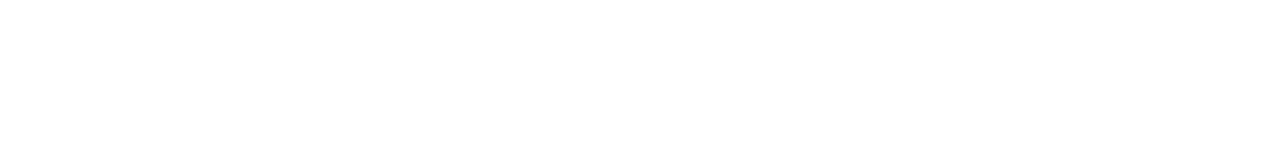
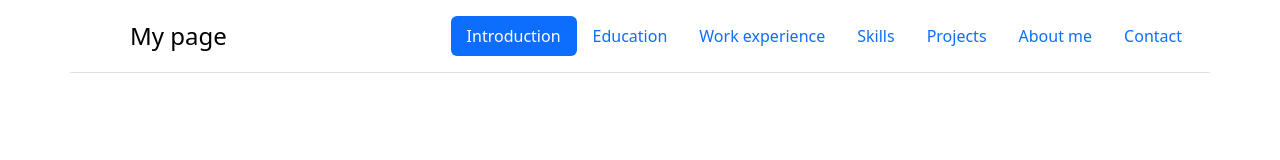
Before and after one commit to BobliHH/personal_site, a plain HTML site: page index.html in a window 1280 px wide. Drawn offline with nearby package versions, Linux system fonts and the light colour scheme.

Commit message:
added some images and started on header

```diff
--- a/index.html
+++ b/index.html
@@ -13,6 +13,35 @@
     <link rel="stylesheet" href="./styles.css" />
   </head>
   <body>
+    <header
+      class="container d-flex flex-wrap justify-content-center py-3 mb-4 border-bottom"
+    >
+      <a
+        href="/"
+        class="d-flex align-items-center mb-3 mb-md-0 me-md-auto link-body-emphasis text-decoration-none"
+      >
+        <svg class="bi me-2" width="40" height="32">
+          <use xlink:href="#bootstrap"></use>
+        </svg>
+        <span class="fs-4">My page</span>
+      </a>
+
+      <ul class="nav nav-pills">
+        <li class="nav-item">
+          <a href="#" class="nav-link active" aria-current="page"
+            >Introduction
+          </a>
+        </li>
+        <li class="nav-item"><a href="#" class="nav-link">Education </a></li>
+        <li class="nav-item">
+          <a href="#" class="nav-link">Work experience</a>
+        </li>
+        <li class="nav-item"><a href="#" class="nav-link">Skills</a></li>
+        <li class="nav-item"><a href="#" class="nav-link">Projects</a></li>
+        <li class="nav-item"><a href="#" class="nav-link">About me</a></li>
+        <li class="nav-item"><a href="#" class="nav-link">Contact</a></li>
+      </ul>
+    </header>
 
     <script
       src="https://cdn.jsdelivr.net/npm/bootstrap@5.3.2/dist/js/bootstrap.bundle.min.js"
```
Also changed, not shown: img/1.jpg (added), img/2.jpg (added), img/3.jpg (added), img/4.jpg (added).
